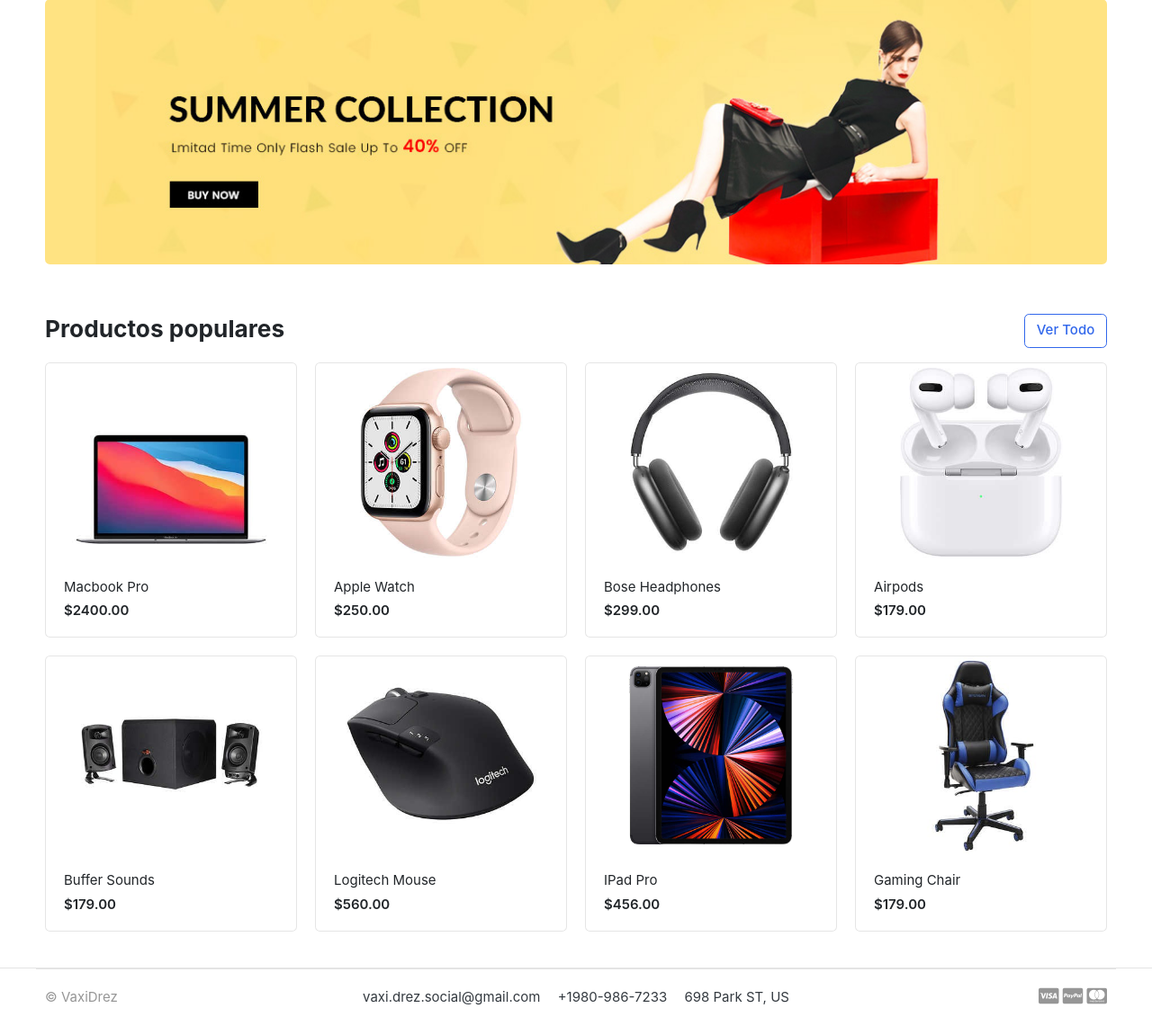
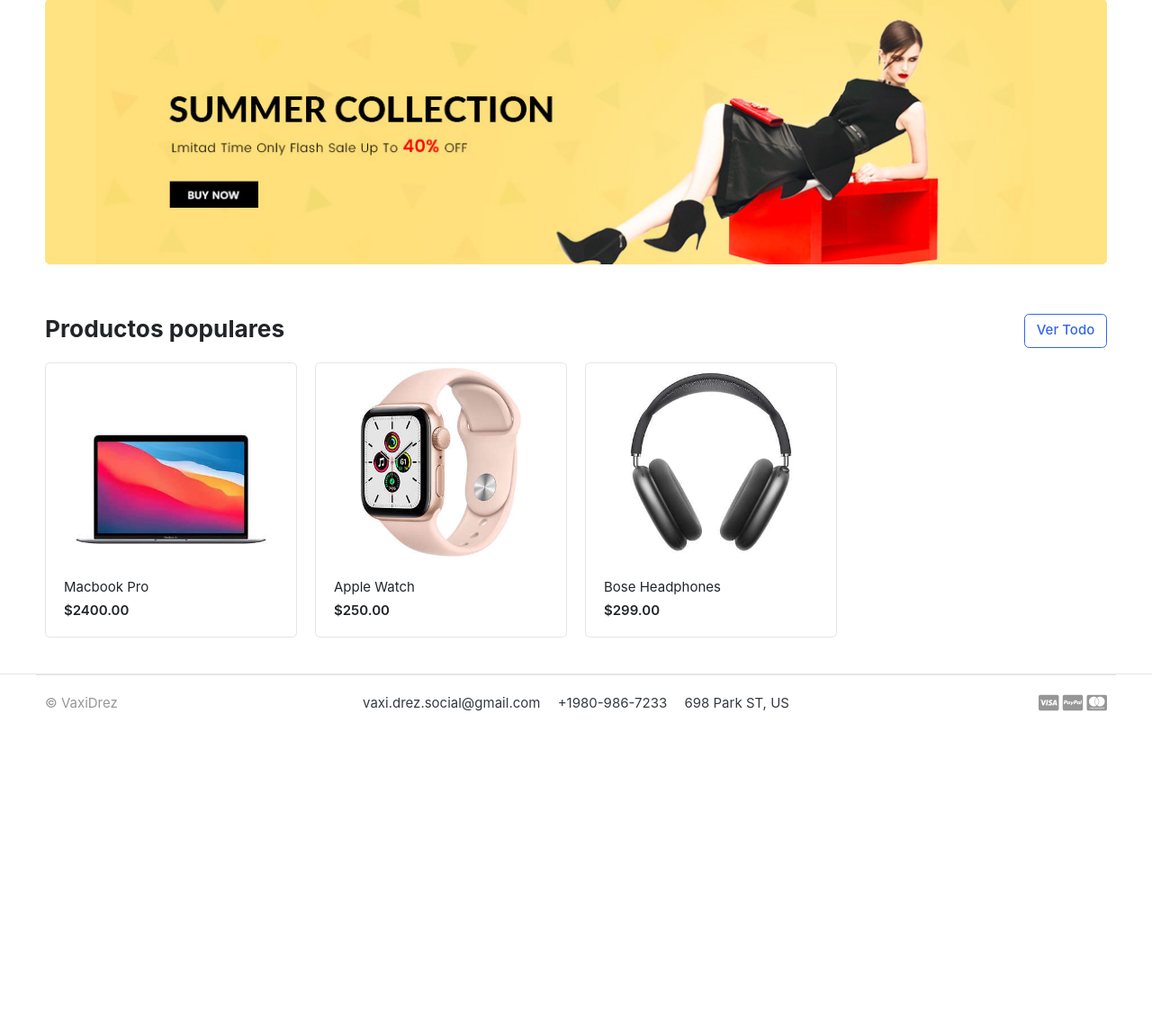
Before and after one commit to git-manuel-alejandro/e, a Django app: template templates/home.html in a window 1280 px wide. Shown: the part 139-1280 px from the top of the page at 90% size. After the commit the page ends 930 px from the top, so only its background shows below. Run offline with Django 3.2, Linux system fonts and the light colour scheme; the template is opened without the code that fills it, so the values that code supplies are empty; some web fonts are replaced.

Commit message:
styles of home html

```diff
--- a/templates/home.html
+++ b/templates/home.html
@@ -1,3 +1,4 @@
+{% load static %}
 <!DOCTYPE HTML>
 <html lang="en">
 <head>
@@ -8,24 +9,24 @@
 
 <title>Vaxi Drez | La mejor plataforma de venta de cursos</title>
 
-<link href="images/favicon.ico" rel="shortcut icon" type="image/x-icon">
+<link href="{% static 'images/favicon.ico' %}" rel="shortcut icon" type="image/x-icon">
 
 <!-- jQuery -->
-<script src="js/jquery-2.0.0.min.js" type="text/javascript"></script>
+<script src="{% static 'js/jquery-2.0.0.min.js' %}" type="text/javascript"></script>
 
 <!-- Bootstrap4 files-->
-<script src="js/bootstrap.bundle.min.js" type="text/javascript"></script>
-<link href="css/bootstrap.css" rel="stylesheet" type="text/css"/>
+<script src="{% static 'js/bootstrap.bundle.min.js' %}" type="text/javascript"></script>
+<link href="{% static 'css/bootstrap.css' %}" rel="stylesheet" type="text/css"/>
 
 <!-- Font awesome 5 -->
-<link href="fonts/fontawesome/css/all.min.css" type="text/css" rel="stylesheet">
+<link href="{% static 'fonts/fontawesome/css/all.min.css' %}" type="text/css" rel="stylesheet">
 
 <!-- custom style -->
-<link href="css/ui.css" rel="stylesheet" type="text/css"/>
-<link href="css/responsive.css" rel="stylesheet" media="only screen and (max-width: 1200px)" />
+<link href="{% static 'css/ui.css' %}" rel="stylesheet" type="text/css"/>
+<link href="{% static 'css/responsive.css' %}" rel="stylesheet" media="only screen and (max-width: 1200px)" />
 
 <!-- custom javascript -->
-<script src="js/script.js" type="text/javascript"></script>
+<script src="{% static 'js/script.js' %}" type="text/javascript"></script>
 
 <script type="text/javascript">
 /// some script
@@ -71,7 +72,7 @@
 <div class="row align-items-center">
 	<div class="col-lg-2 col-md-3 col-6">
 		<a href="./" class="brand-wrap">
-			<img class="logo" src="./images/logo01.png">
+			<img class="logo" src="{% static './images/logo01.png' %}">
 		</a> <!-- brand-wrap.// -->
 	</div>
 	<div class="col-lg col-sm col-md col-6 flex-grow-0">
@@ -132,7 +133,7 @@
 <div class="container">
 
 <div class="intro-banner-wrap">
-	<img src="images/banners/banner01.jpg" class="img-fluid rounded">
+	<img src="{% static 'images/banners/banner01.jpg' %}" class="img-fluid rounded">
 </div>
 
 </div> <!-- container //  -->
@@ -152,7 +153,7 @@
 <div class="row">
 	<div class="col-md-3">
 		<div class="card card-product-grid">
-			<a href="./product-detail.html" class="img-wrap"> <img src="images/items/1006.jpg"> </a>
+			<a href="./product-detail.html" class="img-wrap"> <img src="{% static 'images/items/1006.jpg' %}"> </a>
 			<figcaption class="info-wrap">
 				<a href="./product-detail.html" class="title">Macbook Pro</a>
 				<div class="price mt-1">$2400.00</div> <!-- price-wrap.// -->
@@ -161,7 +162,7 @@
 	</div> <!-- col.// -->
 	<div class="col-md-3">
 		<div class="card card-product-grid">
-			<a href="./product-detail.html" class="img-wrap"> <img src="images/items/1001.jpg"> </a>
+			<a href="./product-detail.html" class="img-wrap"> <img src="{% static 'images/items/1001.jpg' %}"> </a>
 			<figcaption class="info-wrap">
 				<a href="./product-detail.html" class="title">Apple Watch</a>
 				<div class="price mt-1">$250.00</div> <!-- price-wrap.// -->
@@ -170,58 +171,14 @@
 	</div> <!-- col.// -->
 	<div class="col-md-3">
 		<div class="card card-product-grid">
-			<a href="./product-detail.html" class="img-wrap"> <img src="images/items/800.jpg"> </a>
+			<a href="./product-detail.html" class="img-wrap"> <img src="{% static 'images/items/800.jpg' %}"> </a>
 			<figcaption class="info-wrap">
 				<a href="./product-detail.html" class="title">Bose Headphones</a>
 				<div class="price mt-1">$299.00</div> <!-- price-wrap.// -->
 			</figcaption>
 		</div>
 	</div> <!-- col.// -->
-	<div class="col-md-3">
-		<div class="card card-product-grid">
-			<a href="./product-detail.html" class="img-wrap"> <img src="images/items/700.jpg"> </a>
-			<figcaption class="info-wrap">
-				<a href="./product-detail.html" class="title">Airpods</a>
-				<div class="price mt-1">$179.00</div> <!-- price-wrap.// -->
-			</figcaption>
-		</div>
-	</div> <!-- col.// -->
-	<div class="col-md-3">
-		<div class="card card-product-grid">
-			<a href="./product-detail.html" class="img-wrap"> <img src="images/items/400.jpg"> </a>
-			<figcaption class="info-wrap">
-				<a href="./product-detail.html" class="title">Buffer Sounds</a>
-				<div class="price mt-1">$179.00</div> <!-- price-wrap.// -->
-			</figcaption>
-		</div>
-	</div> <!-- col.// -->
-	<div class="col-md-3">
-		<div class="card card-product-grid">
-			<a href="./product-detail.html" class="img-wrap"> <img src="images/items/500.jpg"> </a>
-			<figcaption class="info-wrap">
-				<a href="./product-detail.html" class="title">Logitech Mouse</a>
-				<div class="price mt-1">$560.00</div> <!-- price-wrap.// -->
-			</figcaption>
-		</div>
-	</div> <!-- col.// -->
-	<div class="col-md-3">
-		<div class="card card-product-grid">
-			<a href="./product-detail.html" class="img-wrap"> <img src="images/items/1002.jpg"> </a>
-			<figcaption class="info-wrap">
-				<a href="./product-detail.html" class="title">IPad Pro</a>
-				<div class="price mt-1">$456.00</div> <!-- price-wrap.// -->
-			</figcaption>
-		</div>
-	</div> <!-- col.// -->
-	<div class="col-md-3">
-		<div class="card card-product-grid">
-			<a href="./product-detail.html" class="img-wrap"> <img src="images/items/1004.jpg"> </a>
-			<figcaption class="info-wrap">
-				<a href="./product-detail.html" class="title">Gaming Chair</a>
-				<div class="price mt-1">$179.00</div> <!-- price-wrap.// -->
-			</figcaption>
-		</div>
-	</div> <!-- col.// -->
+
 </div> <!-- row.// -->
 
 </div><!-- container // -->
```
